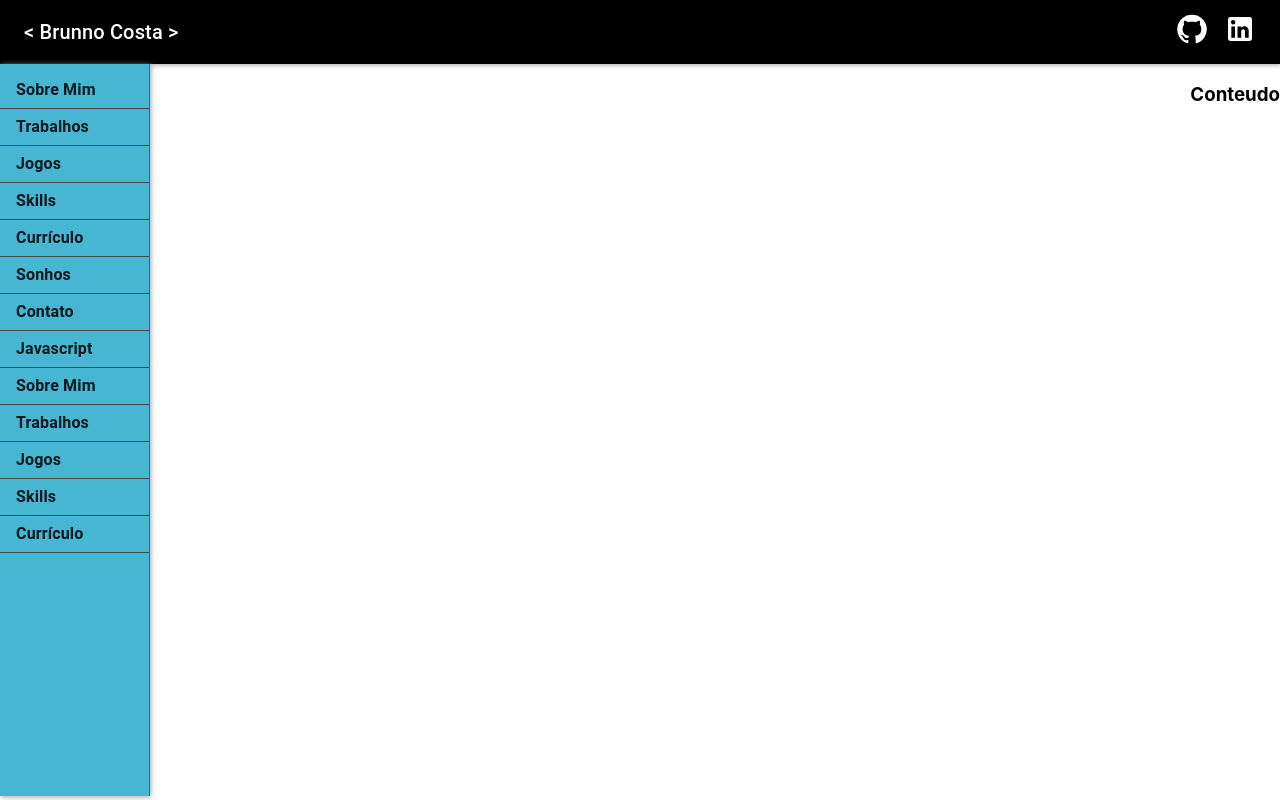
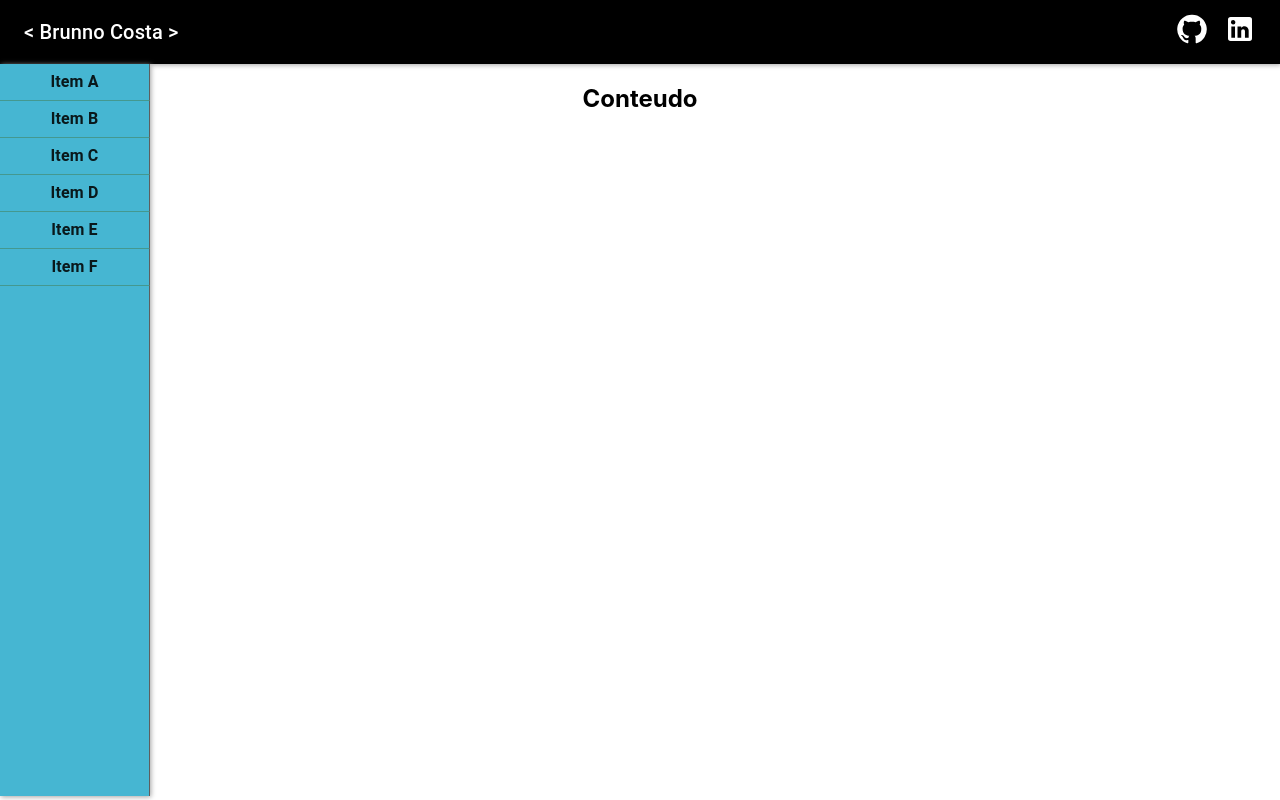
Before and after one commit to brunnogpcosta/portfolio, a Next.js app: page /inicio in a window 1280 px wide. Built offline with nearby package versions, Linux system fonts and the light colour scheme.

Commit message:
Melhoria no codigo de renderização do menu e css

```diff
--- a/components/Conteudo.js
+++ b/components/Conteudo.js
@@ -1,8 +1,16 @@
+import { display } from '@mui/system';
 import * as React from 'react';
+
 
 
 export default function Variants() {
   return (
-    <h3>Conteudo</h3>
+    <div style={{display:'fixed', bottom:0,  width:'100%', height:'90vh'}}>
+      <div style={{display:'flex',justifyContent:'center', margin:'0 auto'}}>
+      <h2>Conteudo</h2>
+      </div>
+
+    </div>
+
   );
 }
--- a/components/MenuLateral.js
+++ b/components/MenuLateral.js
@@ -5,59 +5,29 @@ import MenuList from '@mui/material/MenuList';
 import Stack from '@mui/material/Stack';
 
 export default function MenuListComposition() {
-  const [open, setOpen] = React.useState(false);
-  const anchorRef = React.useRef(null);
 
-  const handleToggle = () => {
-    setOpen((prevOpen) => !prevOpen);
-  };
+  const menu = ["Item A", "Item B", "Item C", "Item D", "Item E", "Item F"]
+  const [palavra, SetPalavra] = React.useState("")
 
-  const handleClose = (event) => {
-    if (anchorRef.current && anchorRef.current.contains(event.target)) {
-      return;
-    }
-
-    setOpen(false);
-  };
 
   function handleListKeyDown(event) {
-    if (event.key === 'Tab') {
-      event.preventDefault();
-      setOpen(false);
-    } else if (event.key === 'Escape') {
-      setOpen(false);
-    }
+    console.log(event)
+
+    SetPalavra(event)
+    //, width: '300px', borderRight: '1px solid #5e5e5e', background: '#46b6d2', justifyContent: 'right'
   }
 
-  // return focus to the button when we transitioned from !open -> open
-  const prevOpen = React.useRef(open);
-  React.useEffect(() => {
-    if (prevOpen.current === true && open === false) {
-      anchorRef.current.focus();
-    }
-
-    prevOpen.current = open;
-  }, [open]);
 
   return (
     <Stack direction="row" spacing={2}>
       <Paper >
-        <MenuList style={{position: 'fixed',top:'64px',bottom:'0px', width:'150px', height:'91.5%', borderRight:'1px solid #5e5e5e',background: '#46b6d2', boxShadow:'1px 1px 5px #a3a3a3'}}>
-          <MenuItem style={{borderBottom:'1px solid #474747', fontWeight:'bolder'}}>Sobre Mim</MenuItem>
-          <MenuItem style={{borderBottom:'1px solid #474747', fontWeight:'bolder'}}>Trabalhos</MenuItem>
-          <MenuItem style={{borderBottom:'1px solid #474747', fontWeight:'bolder'}}>Jogos</MenuItem>
-          <MenuItem style={{borderBottom:'1px solid #474747', fontWeight:'bolder'}}>Skills</MenuItem>
-          <MenuItem style={{borderBottom:'1px solid #474747', fontWeight:'bolder'}}>Currículo</MenuItem>
-          <MenuItem style={{borderBottom:'1px solid #474747', fontWeight:'bolder'}}>Sonhos</MenuItem>
-          <MenuItem style={{borderBottom:'1px solid #474747', fontWeight:'bolder'}}>Contato</MenuItem>
-          <MenuItem style={{borderBottom:'1px solid #474747', fontWeight:'bolder'}}>Javascript</MenuItem>
-          <MenuItem style={{borderBottom:'1px solid #474747', fontWeight:'bolder'}}>Sobre Mim</MenuItem>
-          <MenuItem style={{borderBottom:'1px solid #474747', fontWeight:'bolder'}}>Trabalhos</MenuItem>
-          <MenuItem style={{borderBottom:'1px solid #474747', fontWeight:'bolder'}}>Jogos</MenuItem>
-          <MenuItem style={{borderBottom:'1px solid #474747', fontWeight:'bolder'}}>Skills</MenuItem>
-          <MenuItem style={{borderBottom:'1px solid #474747', fontWeight:'bolder'}}>Currículo</MenuItem>
+        <MenuList style={{ position: 'fixed', top: '64px', bottom: '0px', width: '150px', height: '91.5%', borderRight: '1px solid #5e5e5e', background: '#46b6d2', boxShadow: '1px 1px 5px #a3a3a3' }}>
+          {menu.map((men) => men == palavra ?
+            <MenuItem key={men} style={{ borderBottom: '1px solid #4747', fontWeight: 'bolder', position: 'relative', top: '-8px', width: '150px', background: '#276b7c', justifyContent: 'center',borderRight: '1px solid #5e5e5e',  animationName: 'idioma-flags',animationDuration: '1s' }} onClick={() => handleListKeyDown(men)}>{men}</MenuItem>
+            :
+            <MenuItem key={men} style={{ borderBottom: '1px solid #4747', fontWeight: 'bolder', position: 'relative', top: '-8px', width: '150px', background: '#46b6d2', justifyContent: 'center' ,borderRight: '1px solid #5e5e5e'}} onClick={() => handleListKeyDown(men)}>{men}</MenuItem>
 
-
+          )}
         </MenuList>
       </Paper>
 
--- a/pages/inicio/index.js
+++ b/pages/inicio/index.js
@@ -10,7 +10,7 @@ export default function Inicio() {
 
             <div className='separa' style={{display:'flex', justifyContent: 'space-between'}}>
             <MenuLateral />
-            <Conteudo/>
+            <Conteudo />
 
             </div>
 
```
